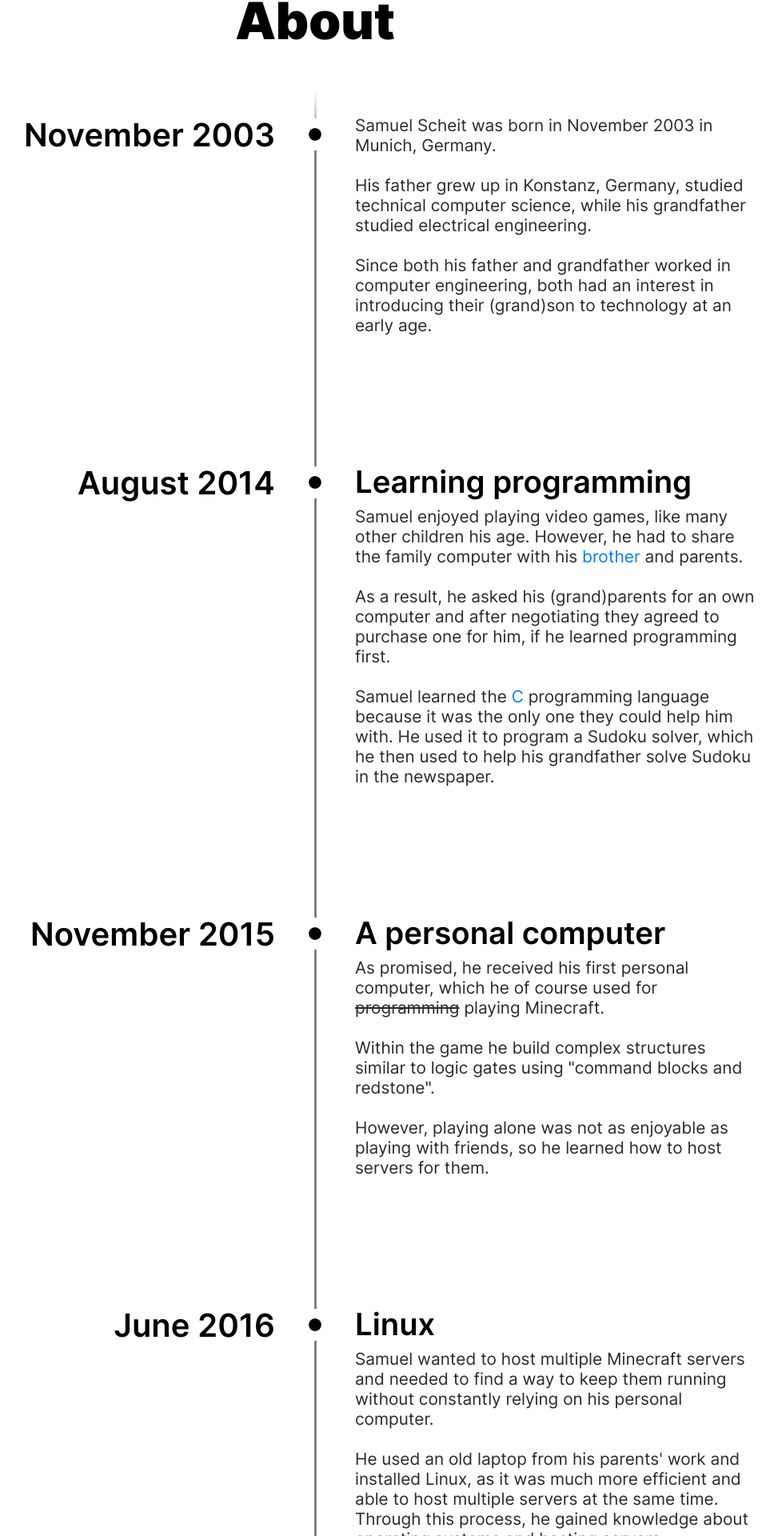
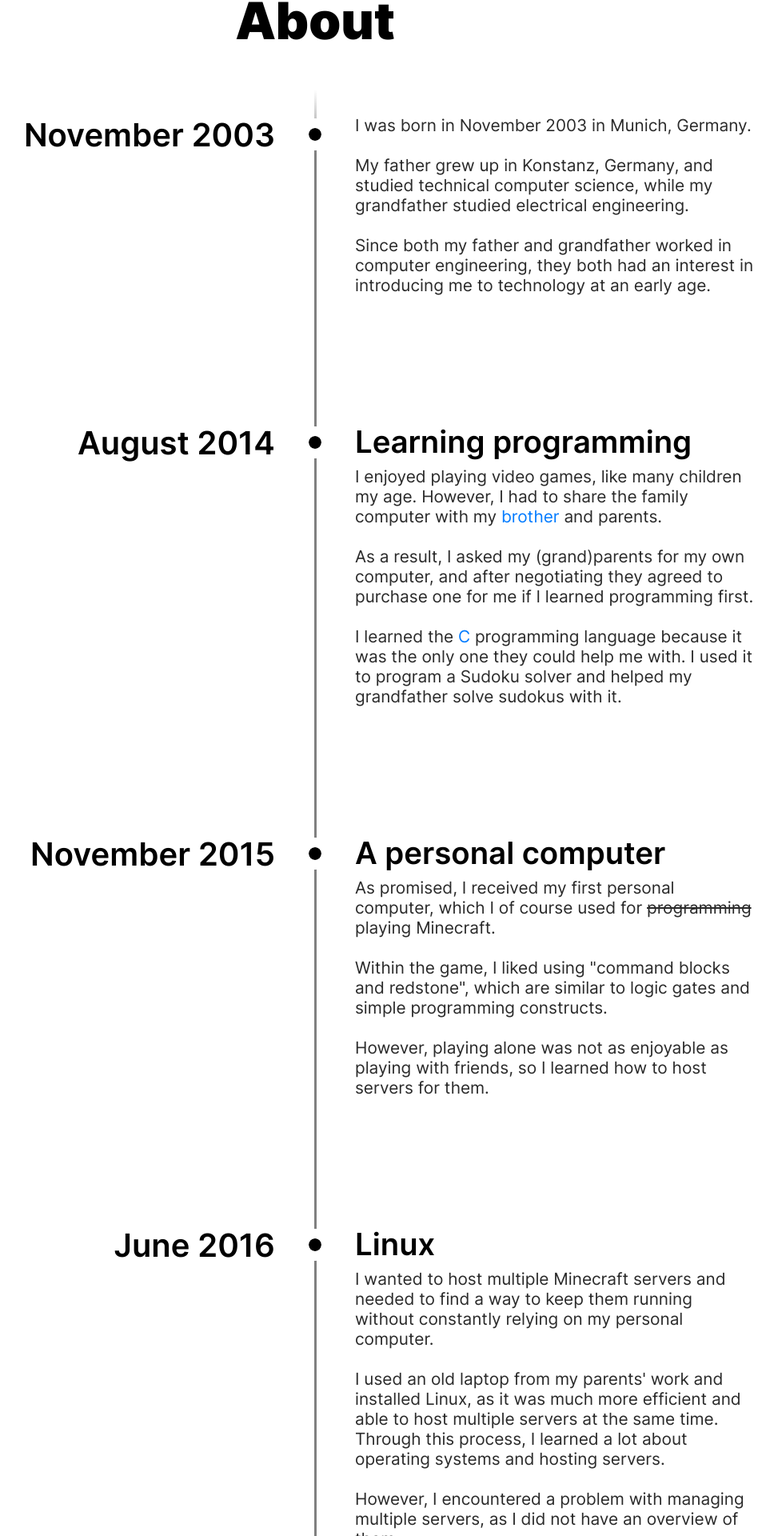
Before and after one commit to SamuelScheit/SamuelScheit, a Next.js app: page / in a window 1280 px wide. Shown: the part 1776-3696 px from the top of the page at 80% size, without its empty margins (246-1219 px from the left). Built offline with nearby package versions, Linux system fonts and the light colour scheme.

Commit message:
rewrite to first person

```diff
--- a/components/about.tsx
+++ b/components/about.tsx
@@ -23,62 +23,46 @@ export function About() {
 			<Timeline>
 				<TimelineItem style={{ paddingTop: "2rem" }} date="November 2003" title="">
 					<div>
-						Samuel Scheit was born in November 2003 in Munich, Germany. <br />
-						<br />
-						His father grew up in Konstanz, Germany, studied technical computer science, while his grandfather studied
-						electrical engineering. <br />
-						<br />
-						Since both his father and grandfather worked in computer engineering, both had an interest in introducing their
-						(grand)son to technology at an early age.
+						I was born in November 2003 in Munich, Germany. <br /> <br /> My father grew up in Konstanz, Germany, and studied
+						technical computer science, while my grandfather studied electrical engineering. <br /> <br />
+						Since both my father and grandfather worked in computer engineering, they both had an interest in introducing me to
+						technology at an early age.
 					</div>
 				</TimelineItem>
 				<TimelineItem date="August 2014" title="Learning programming">
 					<div>
-						Samuel enjoyed playing video games, like many other children his age. However, he had to share the family computer
-						with his <Link href="https://linktr.ee/GxdAim">brother</Link> and parents. <br />
-						<br />
-						As a result, he asked his (grand)parents for an own computer and after negotiating they agreed to purchase one for
-						him, if he learned programming first. <br />
-						<br />
-						Samuel learned the <Link href="https://www.c-howto.de/">C</Link> programming language because it was the only one
-						they could help him with. He used it to program a Sudoku solver, which he then used to help his grandfather solve
-						Sudoku in the newspaper.
+						I enjoyed playing video games, like many children my age. However, I had to share the family computer with my{" "}
+						<Link href="https://linktr.ee/GxdAim">brother</Link> and parents. <br /> <br /> As a result, I asked my
+						(grand)parents for my own computer, and after negotiating they agreed to purchase one for me if I learned
+						programming first. <br /> <br /> I learned the <Link href="https://www.c-howto.de/">C</Link> programming language
+						because it was the only one they could help me with. I used it to program a Sudoku solver and helped my grandfather
+						solve sudokus with it.
 					</div>
 				</TimelineItem>
 				<TimelineItem date="November 2015" title="A personal computer">
 					<div>
-						As promised, he received his first personal computer, which he of course used for <del>programming</del> playing
-						Minecraft. <br />
-						<br />
-						Within the game he build complex structures similar to logic gates using &quot;command blocks and redstone&quot;.{" "}
-						<br />
-						<br />
-						However, playing alone was not as enjoyable as playing with friends, so he learned how to host servers for them.
+						As promised, I received my first personal computer, which I of course used for <del>programming</del> playing
+						Minecraft. <br /> <br /> Within the game, I liked using "command blocks and redstone", which are similar to logic
+						gates and simple programming constructs.
+						<br /> <br /> However, playing alone was not as enjoyable as playing with friends, so I learned how to host servers
+						for them.
 					</div>
 				</TimelineItem>
 				<TimelineItem date="June 2016" title="Linux">
 					<div>
-						Samuel wanted to host multiple Minecraft servers and needed to find a way to keep them running without constantly
-						relying on his personal computer. <br />
-						<br />
-						He used an old laptop from his parents&apos; work and installed Linux, as it was much more efficient and able to
-						host multiple servers at the same time. <br />
-						Through this process, he gained knowledge about operating systems and hosting servers.
-						<br />
-						<br />
-						However, he encountered a problem with managing multiple servers, as he did not have an overview of them.
+						I wanted to host multiple Minecraft servers and needed to find a way to keep them running without constantly relying
+						on my personal computer. <br /> <br /> I used an old laptop from my parents' work and installed Linux, as it was
+						much more efficient and able to host multiple servers at the same time. <br /> Through this process, I learned a lot
+						about operating systems and hosting servers. <br /> <br /> However, I encountered a problem with managing multiple
+						servers, as I did not have an overview of them.
 					</div>
 				</TimelineItem>
 				<TimelineItem date="February 2017" title="Web development">
 					<div>
-						Samuel wanted to create a website that provided an overview of his Minecraft servers, so he had to learn HTML and
-						CSS. <br />
-						<br />
-						However, a static website just for viewing was not enough, he also wanted to manage those servers. <br />
-						For this, he learned PHP and SQL in order to make the site interactive and store the servers in a database.
-						<br />
-						<br />
-						This project marked the beginning of his journey as a developer and the start of many{" "}
+						I wanted to create a website that provided an overview of my Minecraft servers, so I had to learn HTML and CSS.
+						<br /> <br /> However, a static website just for viewing was not enough, I also wanted to manage those servers.
+						<br /> For this, I learned PHP and SQL to make the site interactive and store the servers in a database.
+						<br /> <br /> This project marked the beginning of my journey as a developer and the start of many
 						<a className="hover-animation" href="#projects">
 							subsequent projects
 						</a>
@@ -87,62 +71,43 @@ export function About() {
 				</TimelineItem>
 				<TimelineItem date="September 2018" title="School">
 					<div>
-						Because Samuel was part of a tablet class, he and his classmates wanted to exchange ideas and collaborate on their
-						tablets.
-						<br />
-						<br />
-						However, since there was no existing{" "}
-						<Link href={"https://github.com/SamuelScheit/Tabletklasse"}>communication platform</Link> provided by the school, he
-						developed one by himself for his classmates to communicate and work together on projects.
-						<br />
-						<br />
-						As Samuel continued, he pivoted his project to a mobile{" "}
-						<Link href="https://apps.apple.com/de/app/gyki/id1449048723?platform=iphone">app</Link> for his school, which
+						Because I was part of a tablet class, my classmates and I wanted to exchange ideas and collaborate on our tablets.
+						<br /> <br /> However, since there was no existing
+						<Link href={"https://github.com/SamuelScheit/Tabletklasse"}>communication platform</Link> provided by the school, I
+						developed one myself for my classmates to communicate and work together on projects. <br /> <br /> As I continued, I
+						pivoted my project to a{" "}
+						<Link href="https://apps.apple.com/de/app/gyki/id1449048723?platform=iphone">mobile app</Link> for my school, which
 						allowed students to view the substitution plan, timetable, and appointments in one easy-to-use interface.
 					</div>
 				</TimelineItem>
 				<TimelineItem date="March 2019" title="Discord">
 					<div>
-						Alongside his school platform, Samuel used Discord for private communication and wanted to extend the platform.
-						<br />
-						<br />
-						He started programming various <Link href="https://github.com/SamuelScheit/discord-bots">Discord bots</Link> and
-						gained experience doing commissioned work.
-						<br />
-						<br />
-						To make it easier to oversee his bots, he needed a user-friendly interface and developed a tool called{" "}
-						<Link href="https://github.com/SamuelScheit/discord-bot-client">Discord Bot Client</Link>.
-						<br />
-						<br />
-						But as it made use of Discord&apos;s official client, Discord shut it down alongside his account and all of his
-						bots.
+						Alongside my school platform, I used Discord for private communication and wanted to extend the platform. <br />
+						<br /> I started programming various <Link href="https://github.com/SamuelScheit/discord-bots">
+							Discord bots
+						</Link>{" "}
+						and gained experience doing commissioned work. <br /> <br /> To make it easier to oversee my bots, I needed a
+						user-friendly interface and I developed a tool called
+						<Link href="https://github.com/SamuelScheit/discord-bot-client">Discord Bot Client</Link>. <br /> <br /> But as it
+						made use of Discord's official client, Discord shut it down alongside my account and all of my bots.
 					</div>
 				</TimelineItem>
 				<TimelineItem date="January 2021" title="Fosscord">
 					<div>
-						Samuel wanted to create an alternative platform to Discord that is free, open-source and can be self-hosted.
-						<br />
-						<br />
-						However, he still wanted to be able to communicate with his friends and use the bots he had made prior.
-						<br />
-						<br />
-						That is why he founded <Link href="https://fosscord.com/">Fosscord</Link>, a platform that is backwards compatible
-						with Discord and that enables users to have control over their conversations while still being able to use Discord
-						clients, bots, and libraries.
+						I wanted to create an alternative platform to Discord that is free, open-source, and can be self-hosted. <br />
+						<br /> However, I still wanted to be able to communicate with my friends and use the bots I had made prior. <br />
+						<br /> That is why I founded <Link href="https://fosscord.com/">Fosscord</Link>, a platform that is backwards
+						compatible with Discord and that enables users to have control over their conversations while still being able to
+						use Discord clients, bots, and libraries.
 					</div>
 				</TimelineItem>
 				<TimelineItem date="January 2022" title="Trant">
 					<div>
-						For Fosscord, Samuel wanted to create an independent client that could be used to connect to both Discord and
-						Fosscord.
-						<br />
-						<br />
-						However, he realized that he could further extend the project and create a client that is not only limited to
+						For Fosscord, I wanted to create an independent client that could be used to connect to both Discord and Fosscord.
+						<br /> <br /> However, I realized that I could further extend the project and create a client that is not only
+						limited to Discord/Fosscord. <br /> <br /> That is why I founded <Link href="https://trant.app/">Trant</Link>, a
+						messenger that allows users to reach their friends no matter what platform they use e.g. WhatsApp, Telegram,
 						Discord/Fosscord.
-						<br />
-						<br />
-						That is why he founded <Link href="https://trant.app/">Trant</Link>, a messenger that allows users to reach their
-						friends no matter what platform they use e.g. WhatsApp, Telegram, Discord/Fosscord.
 					</div>
 				</TimelineItem>
 			</Timeline>
```
